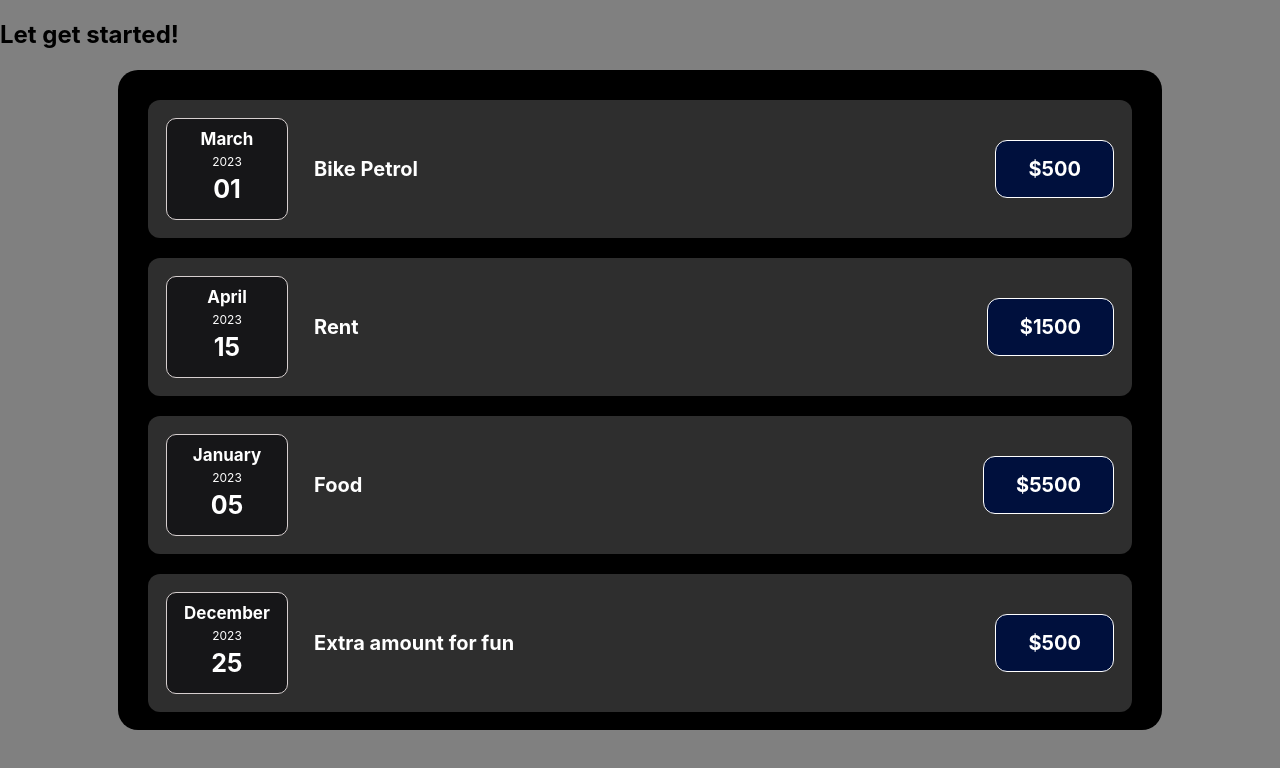
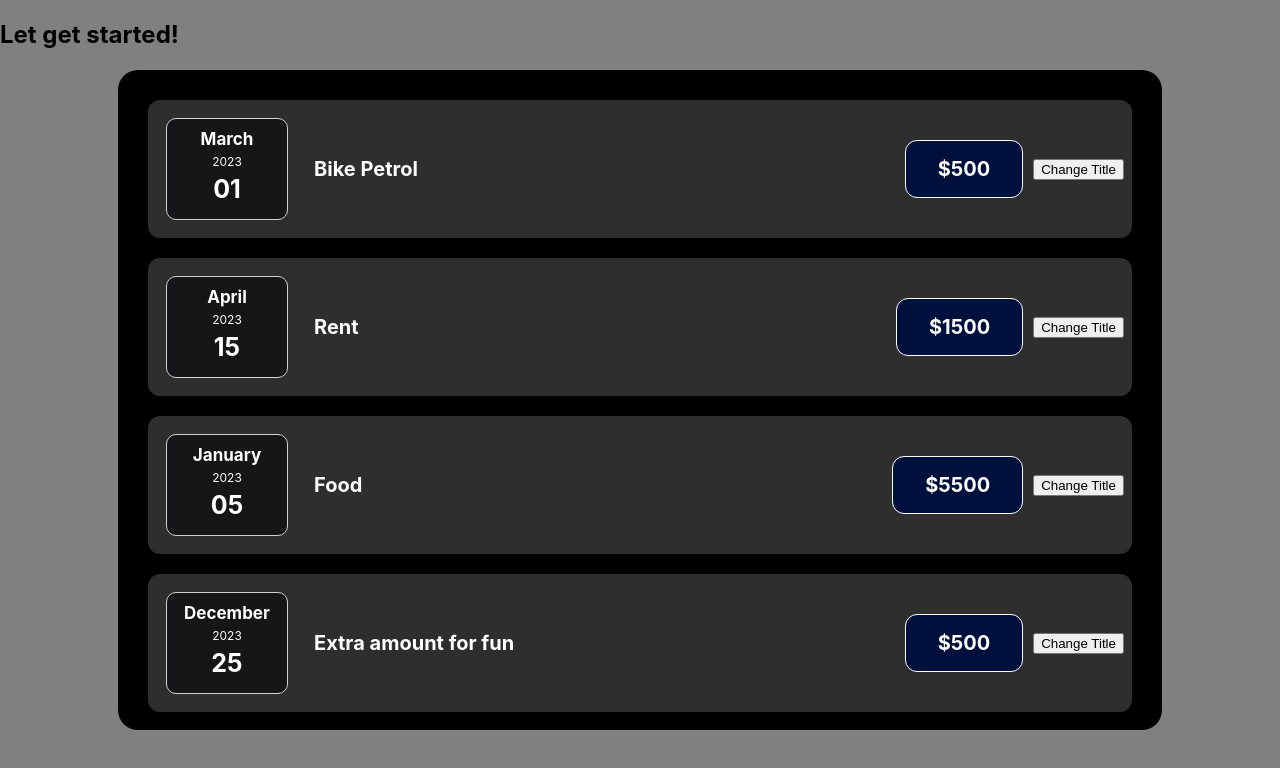
Before and after one commit to DilberHusainKhan/React-complete-guide, a React (Create React App) app in the folder 01-expence-tracker/: page / in a window 1280 px wide. Shown: the top 768 px of the page. Built offline with nearby package versions, Linux system fonts and the light colour scheme.

Commit message:
Update Event Handeling

```diff
--- a/01-expence-tracker/src/components/ExpenseItem/ExpenseItem.js
+++ b/01-expence-tracker/src/components/ExpenseItem/ExpenseItem.js
@@ -2,15 +2,23 @@
 import ExpenseDate from '../ExpenseDate/ExpenseDate'
 import './ExpenseItem.css'
 import Card from '../Card/Card';
+
+
 const ExpenseItem = (data) => {
 
+  let title = data.title;
+  const clickHandler=()=>{
+    console.log("Update title");
+    title="Update";
+  }
   return (
     <Card className='expense-item'>
         <ExpenseDate date = {data.date}/>
         <div className='expense-item__description'>
-            <h2>{data.title}</h2>
+            <h2>{title}</h2>
             <div className='expense-item__price'>${data.price}</div>
         </div>
+        <button onClick={clickHandler}>Change Title</button>
     </Card>
   )
 }
```
